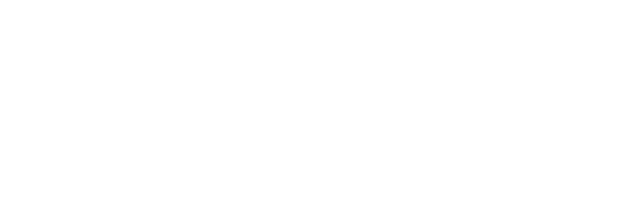
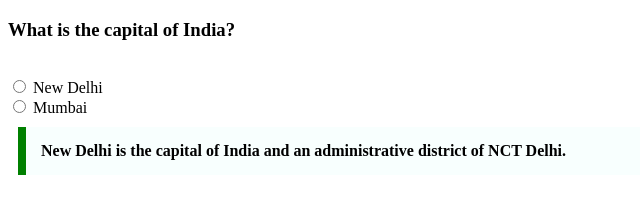
Before and after one commit to acciojob/trivia-ovaid, a website: page main.html in a window 1280 px wide. Shown: the whole page, without its empty margins (0-640 px from the left). Drawn offline with Linux system fonts and the light colour scheme.

Commit message:
created a submission

```diff
--- a/main.html
+++ b/main.html
@@ -7,6 +7,20 @@
 </head>
 
 <body>
+
+<h3>What is the capital of India?</h3><br>
+	<form>
+		<input type="radio" id="name1" name="place">
+		<label for="first">New Delhi</label><br>
+
+		<input type="radio" id="name2" name="place">
+	     <label for="second">Mumbai</label>
+
+	</form>
+<blockquote cite="https://en.wikipedia.org/wiki/New_Delhi">
+  New Delhi is the capital of India and an administrative district of NCT Delhi.
+</blockquote>
+
 	<!-- the entire body must be written by student -->
     <script type="text/javascript" src="./script.js">
 </script>
--- a/styles.css
+++ b/styles.css
@@ -1,2 +1,10 @@
 
 /* Your CSS Code here. */
+blockquote {
+  max-width: 600px;
+  margin: 10px;
+  padding: 15px;
+  border-left: 8px solid green;
+  background-color: #f8fffe;
+  font-weight: bold;
+}
```
